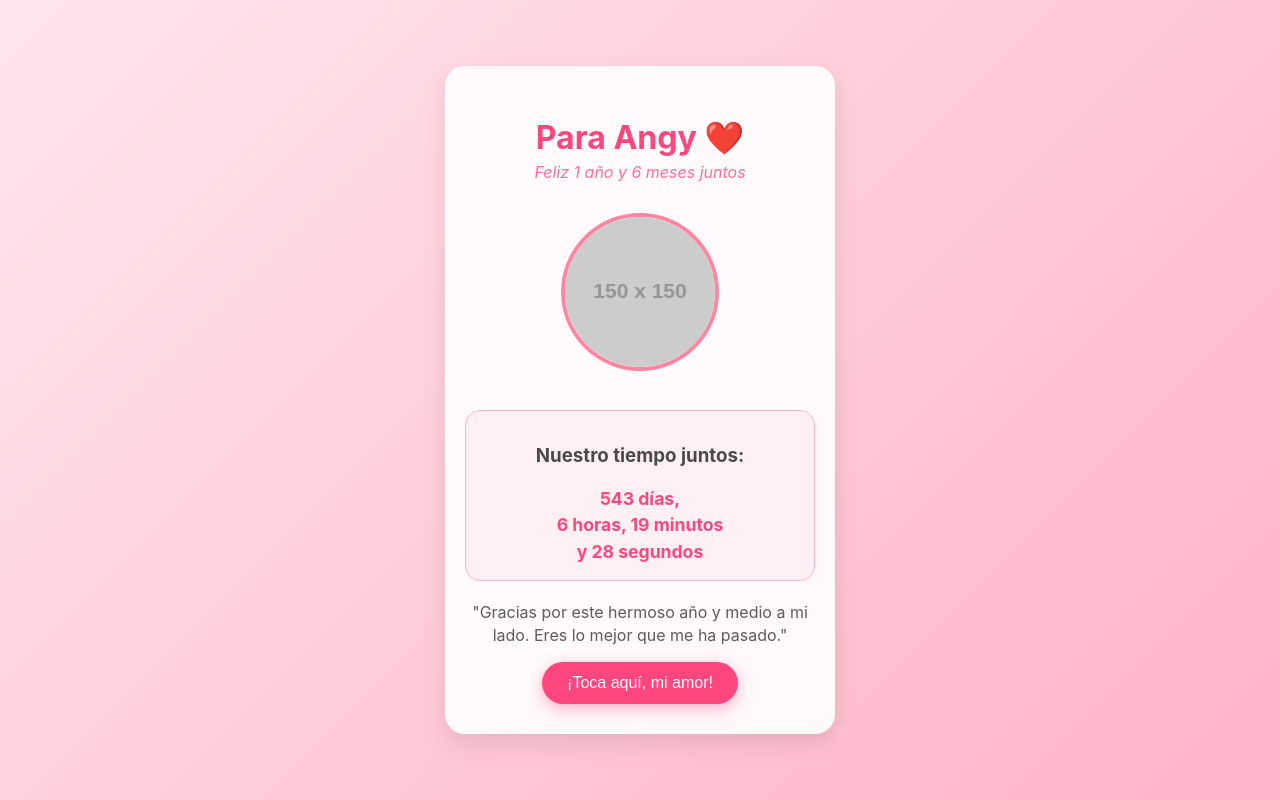
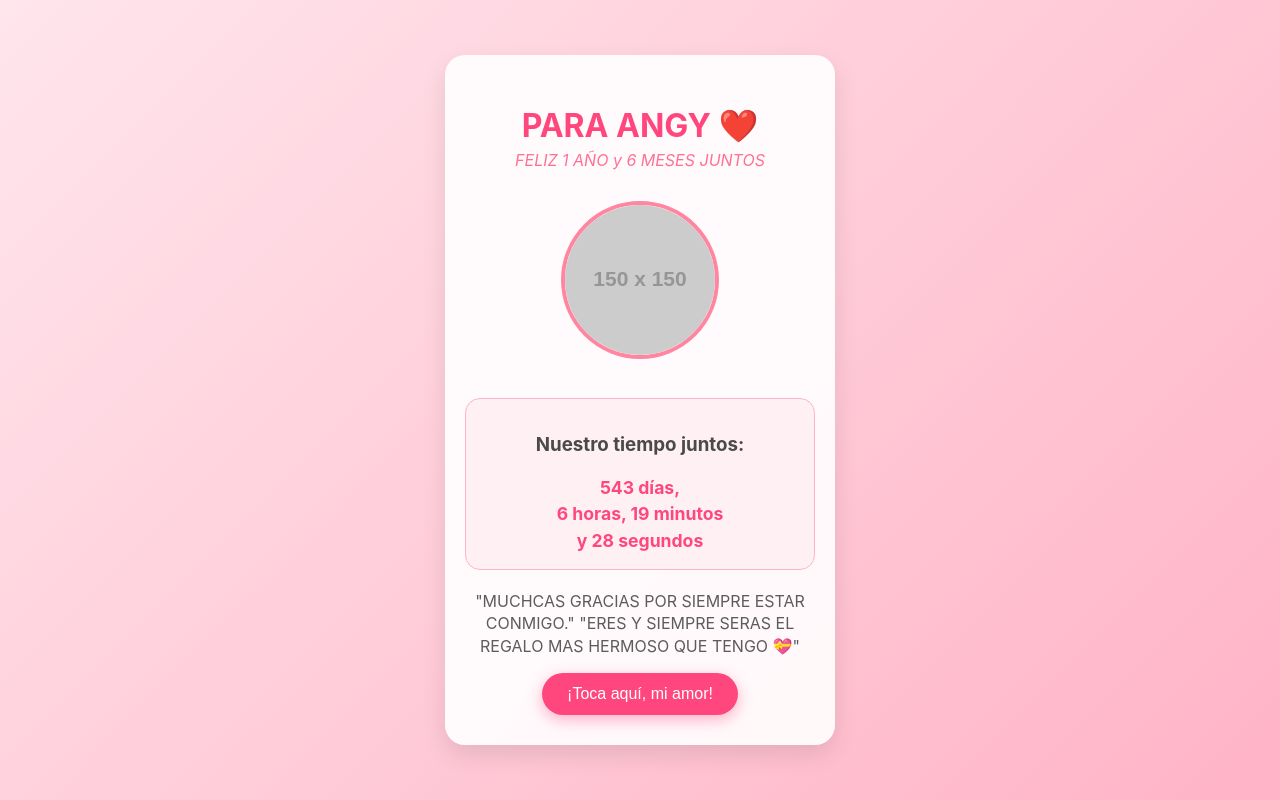
Before and after one commit to francoreyna528-coder/nuestro-aniversario, a plain HTML site: page index.html in a window 1280 px wide. Drawn offline with Linux system fonts and the light colour scheme; placeholder pictures from the web are drawn by us.

Commit message:
Update index.html

```diff
--- a/index.html
+++ b/index.html
@@ -3,13 +3,13 @@
 <head>
     <meta charset="UTF-8">
     <meta name="viewport" content="width=device-width, initial-scale=1.0">
-    <title>Para Mi Niña Hermosa</title>
+    <title>PARA MI NIÑA PRECIOSA 🌸</title>
     <link rel="stylesheet" href="style.css">
 </head>
 <body>
     <div class="contenedor">
-        <h1>Para Angy ❤️</h1>
-        <p class="subtitulo">Feliz 1 año y 6 meses juntos</p>
+        <h1>PARA ANGY ❤️</h1>
+        <p class="subtitulo">FELIZ 1 AÑO y 6 MESES JUNTOS</p>
 
         <img src="https://via.placeholder.com/150" alt="Nosotros" class="foto-perfil">
 
@@ -18,7 +18,8 @@
             <div id="contador">Cargando nuestro amor...</div>
         </div>
 
-        <p class="dedicatoria">"Gracias por este hermoso año y medio a mi lado. Eres lo mejor que me ha pasado."</p>
+        <p class="dedicatoria">"MUCHCAS GRACIAS POR SIEMPRE ESTAR CONMIGO."
+            "ERES Y SIEMPRE SERAS EL REGALO MAS HERMOSO QUE TENGO 💝"</p>
 
         <button id="boton-sorpresa" onclick="mostrarMensaje()">¡Toca aquí, mi amor!</button>
         <p id="mensaje-oculto" class="oculto">✨ Eres el amor de mi vida. ¡Gracias por existir! 👩‍❤️‍👨</p>
```
